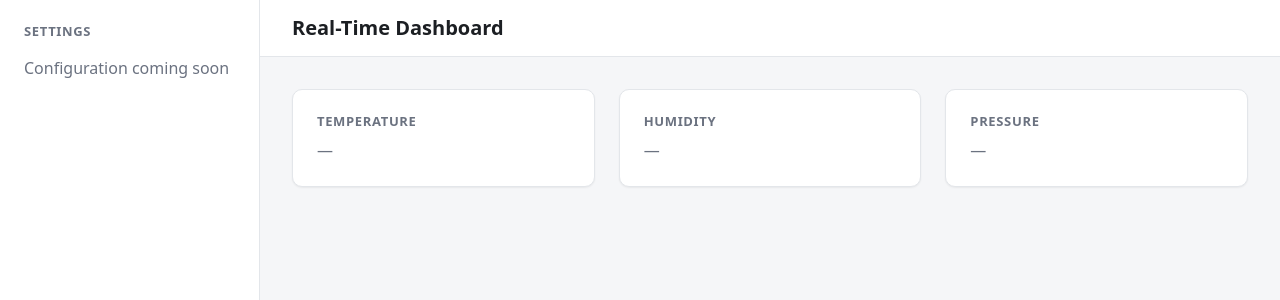
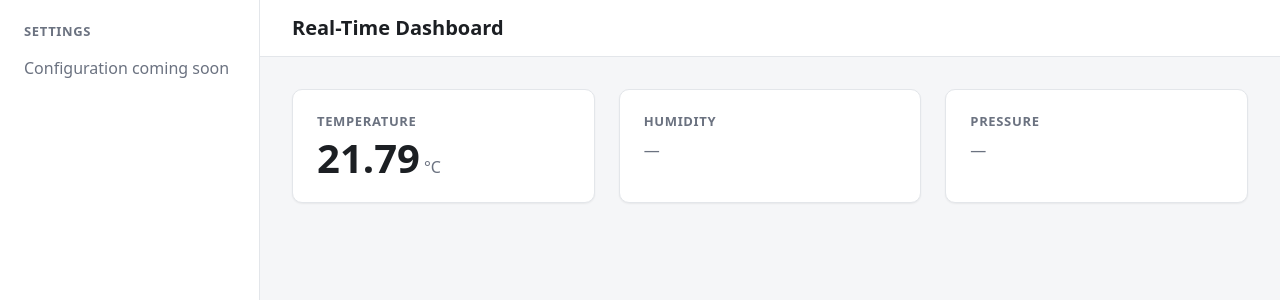
Before and after one commit to Podmaskov/realtime-dashboard, a React (Vite) app: page / in a window 1280 px wide. Shown: the top 300 px of the page. Built offline with nearby package versions, Linux system fonts and the light colour scheme.

Commit message:
add temperature widget

```diff
--- a/src/components/Dashboard/Dashboard.tsx
+++ b/src/components/Dashboard/Dashboard.tsx
@@ -1,12 +1,11 @@
 import { Card } from '../Card/Card'
+import { TemperatureWidget } from '../TemperatureWidget/TemperatureWidget'
 import styles from './Dashboard.module.css'
 
 export function Dashboard() {
   return (
     <div className={styles.grid}>
-      <Card title="Temperature">
-        <p className={styles.placeholder}>—</p>
-      </Card>
+      <TemperatureWidget />
       <Card title="Humidity">
         <p className={styles.placeholder}>—</p>
       </Card>
--- /dev/null
+++ b/src/components/TemperatureWidget/TemperatureWidget.module.css
@@ -0,0 +1,19 @@
+.value {
+  margin: 0;
+  font-size: 2.5rem;
+  font-weight: 700;
+  line-height: 1;
+  color: var(--color-text);
+}
+
+.unit {
+  margin-left: 0.25rem;
+  font-size: 1rem;
+  font-weight: 500;
+  color: var(--color-text-muted);
+}
+
+.placeholder {
+  margin: 0;
+  color: var(--color-text-muted);
+}
--- /dev/null
+++ b/src/components/TemperatureWidget/TemperatureWidget.tsx
@@ -0,0 +1,24 @@
+import { useLatestReading } from '../../hooks'
+import { SENSOR_META } from '../../utils/sensorMeta'
+import { Card } from '../Card/Card'
+import styles from './TemperatureWidget.module.css'
+
+const TYPE = 'temperature'
+
+export function TemperatureWidget() {
+  const latest = useLatestReading(TYPE)
+  const { label, unit } = SENSOR_META[TYPE]
+
+  return (
+    <Card title={label}>
+      {latest ? (
+        <p className={styles.value}>
+          {latest.value}
+          <span className={styles.unit}>{unit}</span>
+        </p>
+      ) : (
+        <p className={styles.placeholder}>Waiting for data…</p>
+      )}
+    </Card>
+  )
+}
--- a/src/components/index.ts
+++ b/src/components/index.ts
@@ -1,3 +1,4 @@
 export * from './Card/Card'
 export * from './ConfigPanel/ConfigPanel'
 export * from './Dashboard/Dashboard'
+export * from './TemperatureWidget/TemperatureWidget'
--- a/src/hooks/index.ts
+++ b/src/hooks/index.ts
@@ -1 +1,2 @@
+export * from './useLatestReading'
 export * from './useRealtimeSensorData'
--- /dev/null
+++ b/src/hooks/useLatestReading.ts
@@ -0,0 +1,9 @@
+import { useMemo } from 'react'
+import { selectReadings, useDashboardStore } from '../store'
+import type { SensorData, SensorType } from '../types'
+import { getLatestReading } from '../utils/sensorData'
+
+export function useLatestReading(type: SensorType): SensorData | undefined {
+  const readings = useDashboardStore(selectReadings)
+  return useMemo(() => getLatestReading(readings, type), [readings, type])
+}
--- /dev/null
+++ b/src/utils/sensorData.ts
@@ -0,0 +1,8 @@
+import type { SensorData, SensorType } from '../types'
+
+export function getLatestReading(
+  readings: SensorData[],
+  type: SensorType,
+): SensorData | undefined {
+  return readings.findLast((reading) => reading.type === type)
+}
--- /dev/null
+++ b/src/utils/sensorMeta.ts
@@ -0,0 +1,13 @@
+import type { SensorType } from '../types'
+
+export interface SensorMeta {
+  label: string
+  unit: string
+  color: string
+}
+
+export const SENSOR_META: Record<SensorType, SensorMeta> = {
+  temperature: { label: 'Temperature', unit: '°C', color: '#ef4444' },
+  humidity: { label: 'Humidity', unit: '%', color: '#3b82f6' },
+  pressure: { label: 'Pressure', unit: 'hPa', color: '#8b5cf6' },
+}
```
